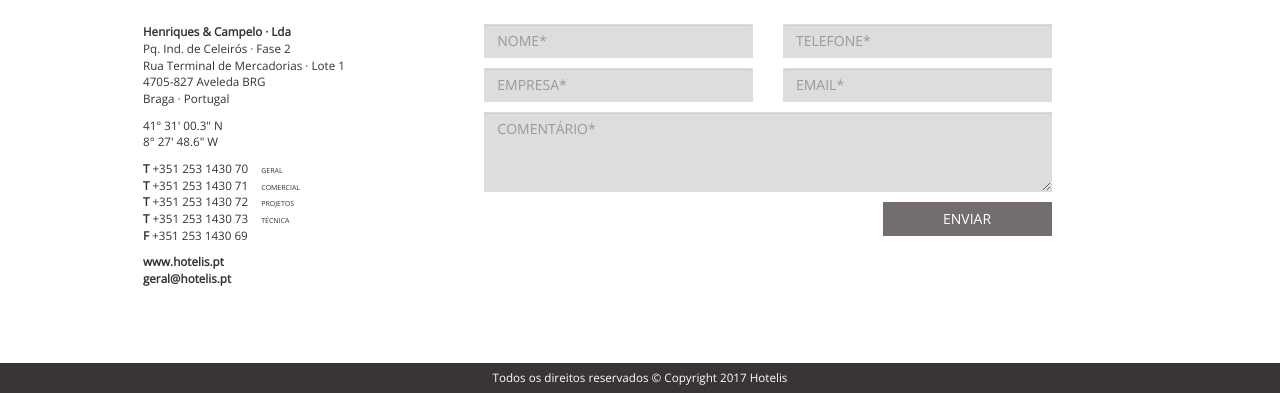
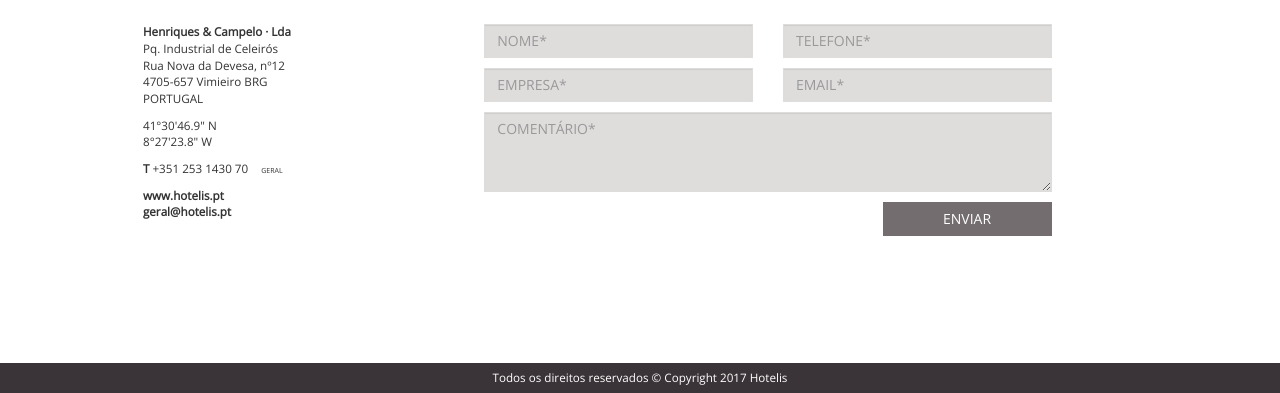
Before and after one commit to sites-yari/hotel-is, a Jekyll site: the page built from contactos.html, in a window 1280 px wide, cut to the strip 507-900 px from the top of the page. Built offline with Jekyll 4.4.1, drawn with Linux system fonts in a browser that asks for light colours; nearby versions of some CDN libraries; a script that is not in the unit is left out.

Commit message:
update contact information

```diff
--- a/contactos.html
+++ b/contactos.html
@@ -59,22 +59,22 @@ description: Contactos - Hotelis | Equipamentos para hotelaria, refrigeração e
           </p>
 
           <p class="morada">
-            Pq. Ind. de Celeirós · Fase 2 <br>
-            Rua Terminal de Mercadorias · Lote 1 <br>
-            4705-827 Aveleda BRG <br>
-            Braga · Portugal
+            Pq. Industrial de Celeirós <br>
+            Rua Nova da Devesa, nº12 <br>
+            4705-657 Vimieiro BRG <br>
+            PORTUGAL
           </p>
 
           <p class="gps">
-            41° 31' 00.3" N<br>
-            8° 27' 48.6" W
+            41°30'46.9" N <br>
+            8°27'23.8" W
           </p>
           <p class="telefones">
             <b>T</b> +351 253 1430 70 <span class="small-text">Geral</span> <br>
-            <b>T</b> +351 253 1430 71 <span class="small-text">Comercial</span> <br>
+            <!-- <b>T</b> +351 253 1430 71 <span class="small-text">Comercial</span> <br>
             <b>T</b> +351 253 1430 72 <span class="small-text">Projetos</span> <br>
             <b>T</b> +351 253 1430 73 <span class="small-text">Técnica</span> <br>
-            <b>F</b> +351 253 1430 69 <br>
+            <b>F</b> +351 253 1430 69 <br> -->
           </p>
           <p class="emails">
             www.hotelis.pt <br>
```
